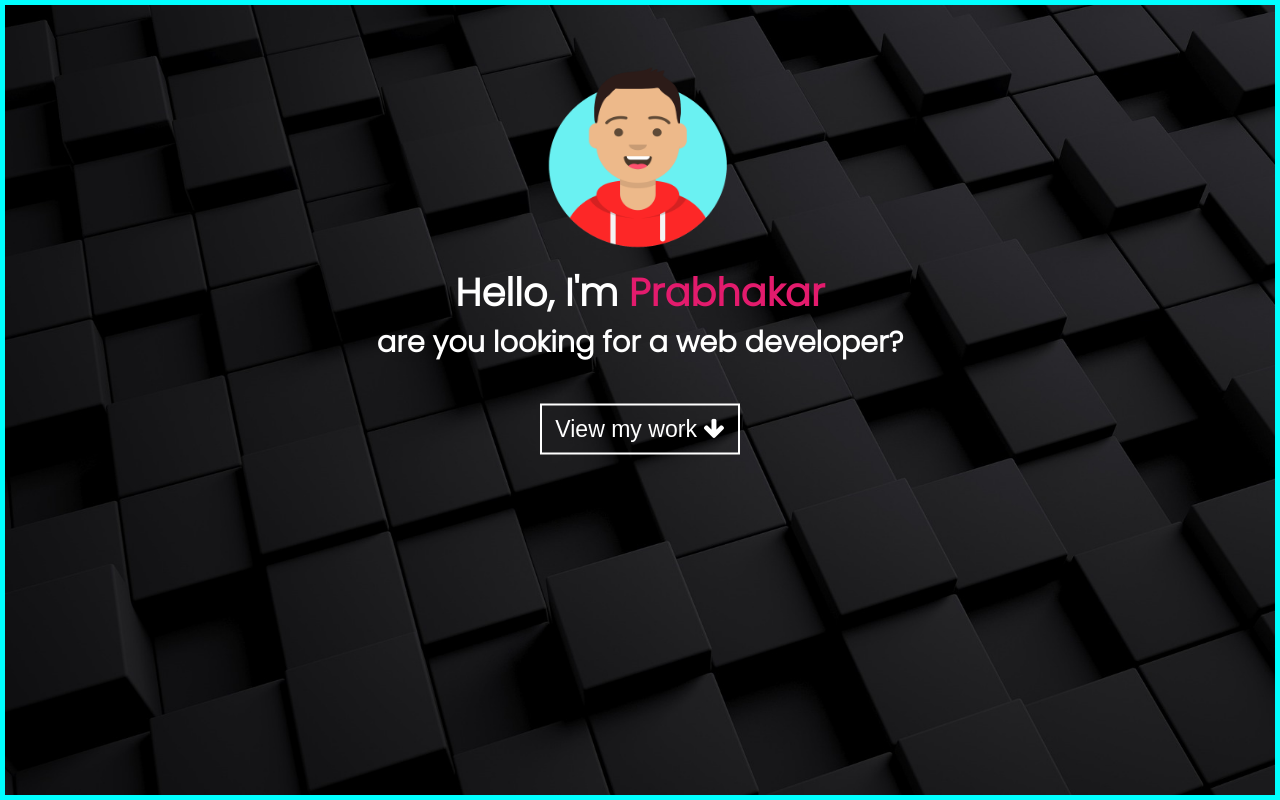
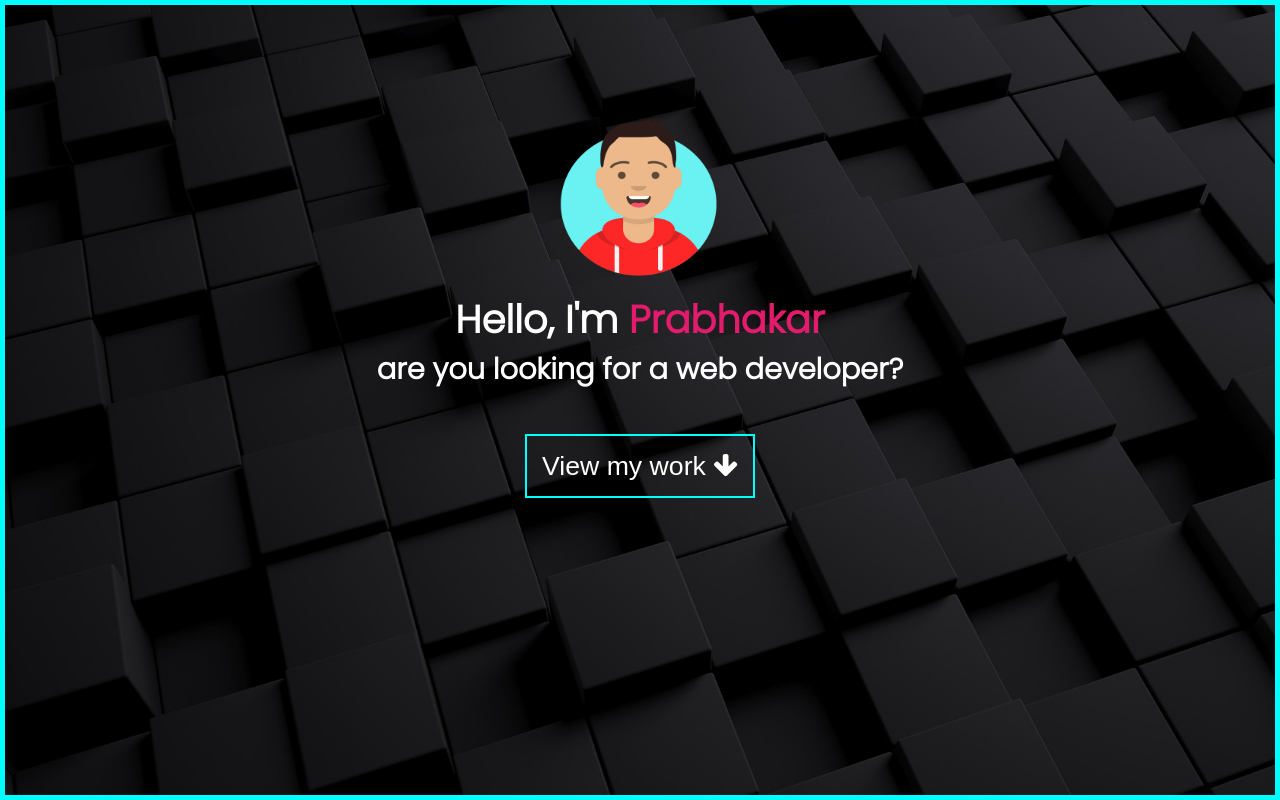
Before and after one commit to g-prabhakar/Portfolio, a React (Create React App) app: page / in a window 1280 px wide. Shown: the top 800 px of the page. Built offline with nearby package versions, Linux system fonts and the light colour scheme.

Commit message:
banner complete

```diff
--- a/src/Components/banner/Banner.js
+++ b/src/Components/banner/Banner.js
@@ -3,8 +3,7 @@ import profile from '../../images/profile.png'
 
 
 const Banner = () => (
-    <div>
-       <div className='banner Home' id='banner'>
+       <div className='banner' id='banner'>
             <div id='intro'>
                 <img src={profile} alt='profile'/>
                 <h1>Hello, I'm <span>Prabhakar</span></h1>
@@ -12,7 +11,6 @@ const Banner = () => (
                 <button id='work'><a href='#projects'>View my work <i class="fa fa-arrow-down"></i></a></button>
             </div>
         </div>
-    </div>
 )
 
 export default Banner
--- a/src/Components/banner/banner.css
+++ b/src/Components/banner/banner.css
@@ -1,7 +1,7 @@
 .banner {
     background-image: url(../../images/banner.jpg);
     background-size: cover;
-    height: 100vh;
+    min-height: 100vh;
     width: 100wh;
     color: #fff;
 }
@@ -18,8 +18,9 @@
 }
 
 #intro img {
-    width: 200px;
-    height: 200px;
+    margin-top: 100px;
+    width: 175px;
+    height: 175px;
 }
 
 .banner {
@@ -27,23 +28,45 @@
     border: 5px solid #00ffff;
 }
 
-.banner button {
-    width: 200px;
-    font-size: 1.2em;
+#work  {
     margin-top: 40px;
-    background-color: transparent;
-    color: #fff;
-    border: 2px solid #fff;
-    padding: 10px;
+    padding: 20px;
+    background: none;
+    border: none;
 }
 
-.banner a {
+
+#work a {
+    font-size: 2em;
+    padding: 15px;
     color: #fff;
+    border:  2px solid #00ffff;
 }
 
-.banner button:hover, .banner button:focus, .banner a:focus, .banner a:hover {
+ #work:hover a {
+     transition: .2s ease-in;
     background-color: #00ffff;
-    border-color: #00ffff;
-    transition: 0.2s ease-in;
-    color: #000;
+    color: #333;
 }
+
+
+/* media query */
+
+@media screen and (max-width: 350px) {
+    .banner {
+        height: 100vh;
+    }
+
+    h2 {
+        display: none;
+    }
+
+    #work a {
+        padding: 10px;
+        font-size: 1.5em;
+    }
+
+    #work i {
+        display: none;
+    }
+}
```
